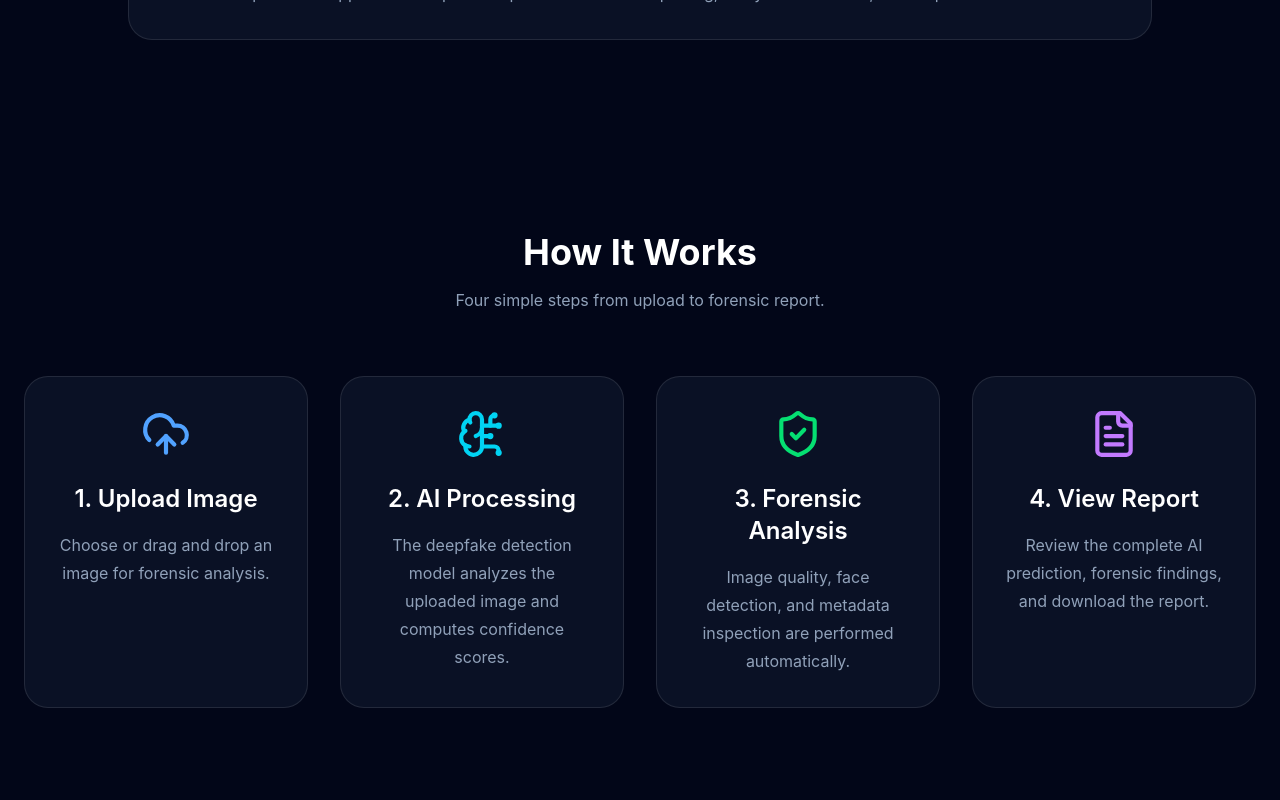
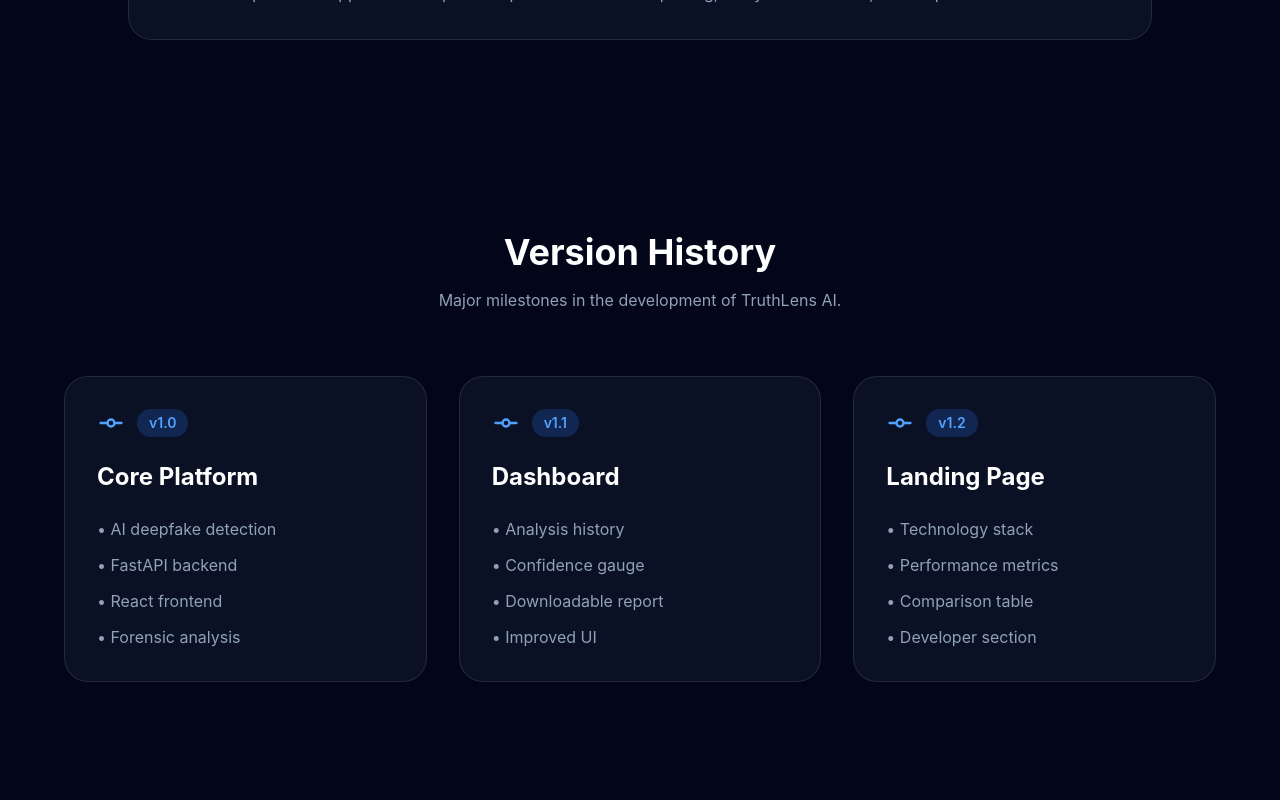
Before and after one commit to aryansingh192005/truthlens-ai, a React (Vite) app in the folder client/: page / in a window 1280 px wide. Shown: the part 5780-6580 px from the top of the page. Built offline with nearby package versions, Linux system fonts and the light colour scheme.

Commit message:
feat: add version history section

```diff
--- /dev/null
+++ b/client/src/components/VersionHistory.jsx
@@ -0,0 +1,98 @@
+import { GitCommit } from "lucide-react";
+
+export default function VersionHistory() {
+  const versions = [
+    {
+      version: "v1.0",
+      title: "Core Platform",
+      changes: [
+        "AI deepfake detection",
+        "FastAPI backend",
+        "React frontend",
+        "Forensic analysis",
+      ],
+    },
+    {
+      version: "v1.1",
+      title: "Dashboard",
+      changes: [
+        "Analysis history",
+        "Confidence gauge",
+        "Downloadable report",
+        "Improved UI",
+      ],
+    },
+    {
+      version: "v1.2",
+      title: "Landing Page",
+      changes: [
+        "Technology stack",
+        "Performance metrics",
+        "Comparison table",
+        "Developer section",
+      ],
+    },
+  ];
+
+  return (
+    <section className="bg-slate-950 px-6 py-24">
+      <div className="mx-auto max-w-6xl">
+
+        <div className="mb-16 text-center">
+
+          <h2 className="text-4xl font-bold text-white">
+            Version History
+          </h2>
+
+          <p className="mt-4 text-slate-400">
+            Major milestones in the development of TruthLens AI.
+          </p>
+
+        </div>
+
+        <div className="grid gap-8 lg:grid-cols-3">
+
+          {versions.map((item) => (
+            <div
+              key={item.version}
+              className="rounded-3xl border border-white/10 bg-slate-900/70 p-8 transition hover:border-blue-500"
+            >
+              <div className="flex items-center gap-3">
+
+                <GitCommit
+                  className="text-blue-400"
+                  size={28}
+                />
+
+                <span className="rounded-full bg-blue-500/20 px-3 py-1 text-sm font-semibold text-blue-400">
+                  {item.version}
+                </span>
+
+              </div>
+
+              <h3 className="mt-6 text-2xl font-bold text-white">
+                {item.title}
+              </h3>
+
+              <ul className="mt-6 space-y-3">
+
+                {item.changes.map((change) => (
+                  <li
+                    key={change}
+                    className="text-slate-400"
+                  >
+                    • {change}
+                  </li>
+                ))}
+
+              </ul>
+
+            </div>
+          ))}
+
+        </div>
+
+      </div>
+    </section>
+  );
+}
--- a/client/src/pages/Home.jsx
+++ b/client/src/pages/Home.jsx
@@ -7,6 +7,7 @@
 import SupportedFormats from "../components/SupportedFormats";
 import ComparisonTable from "../components/ComparisonTable";
 import ProjectTimeline from "../components/ProjectTimeline";
+import VersionHistory from "../components/VersionHistory";
 import HowItWorks from "../components/HowItWorks";
 import CTA from "../components/CTA";
 import UploadSection from "../components/UploadSection";
@@ -41,6 +42,8 @@
 
         <ProjectTimeline />
 
+        <VersionHistory />
+
         <HowItWorks />
 
         <CTA />
```
